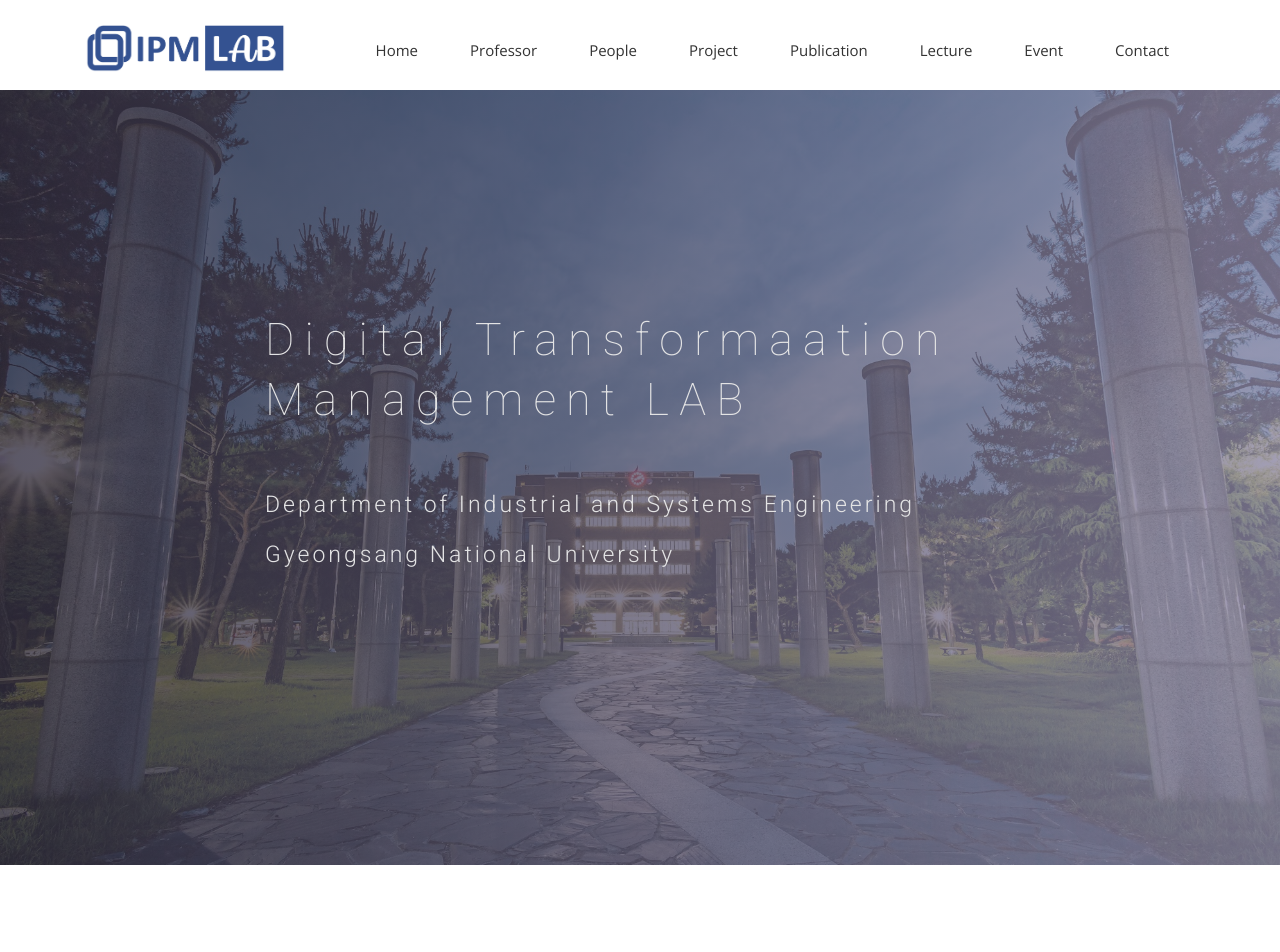
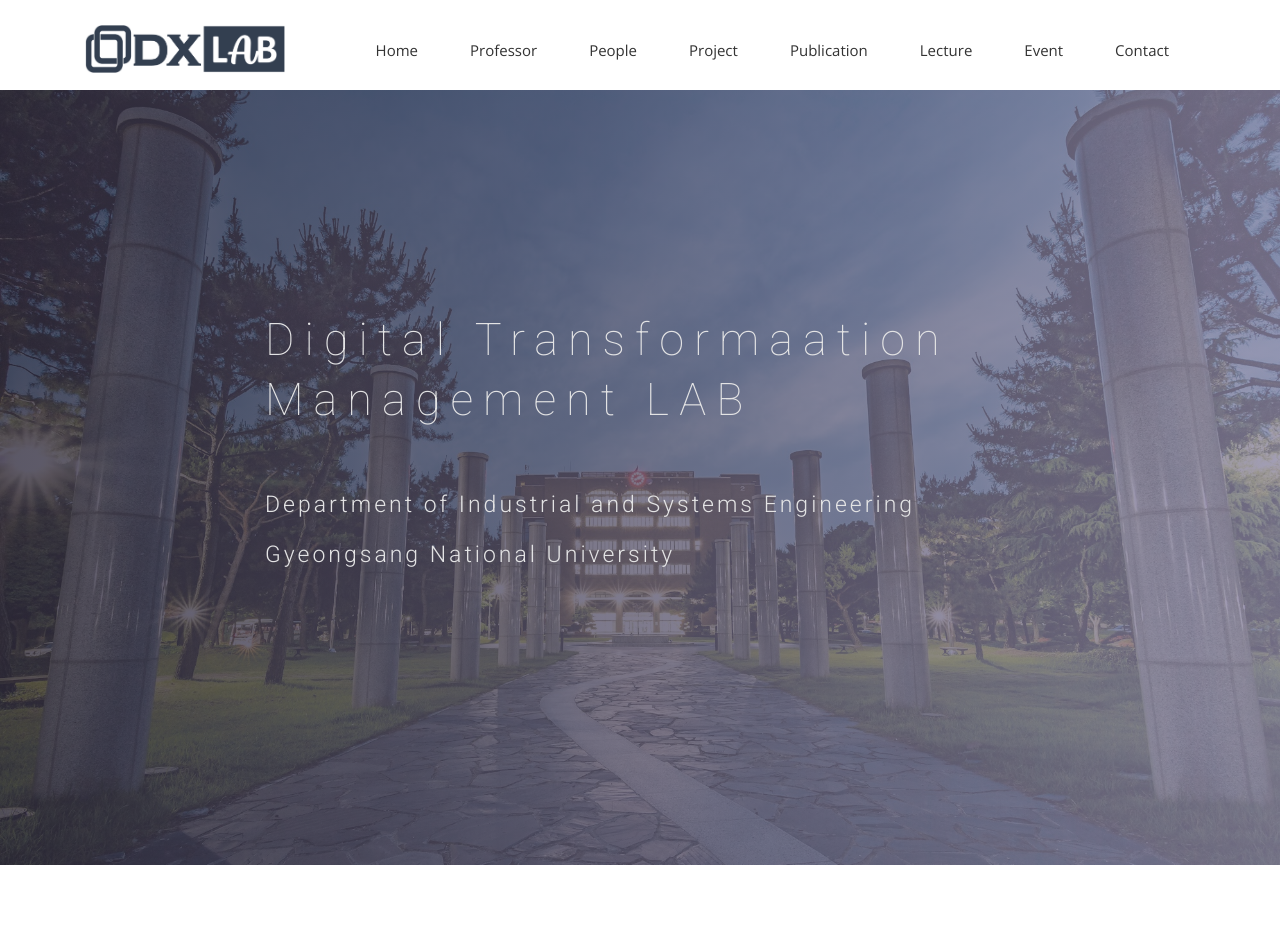
Before and after one commit to blank54/blank54.github.io, a Jekyll site: the page built from index.html, in a window 1280 px wide. Shown: the top 952 px of the page. Built offline with Jekyll 4.4.1, drawn with Linux system fonts in a browser that asks for light colours; nearby versions of some CDN libraries; some web fonts are replaced; grey boxes are pictures that could not be loaded.

Commit message:
update logo

```diff
--- a/_config.yml
+++ b/_config.yml
@@ -14,7 +14,7 @@ keep_files:
 
 
 # Site settings
-title: IPMLAB at GNU
+title: DXLAB at GNU
 subtitle: "A free HTML5 agency template"
 url: "https://blank54.github.io/" # the base hostname & protocol for your site
 # baseurl: "/the/subpath/of/your/site" # Set this value to "" if you want your site to be root
--- a/_includes/header.html
+++ b/_includes/header.html
@@ -15,7 +15,7 @@
             <span class="icon-bar"></span>
             </button>
             <a class="navbar-brand" href="{{ site.baseurl }}/#">
-              <img src="{{ site.baseurl }}/img/IPMLAB_logo_long.png" width="200" alt="Logo">
+              <img src="{{ site.baseurl }}/img/DXLAB_logo_long.png" width="200" alt="Logo">
             </a>
           </div>
             <!-- Collect the nav links, forms, and other content for toggling -->
```
